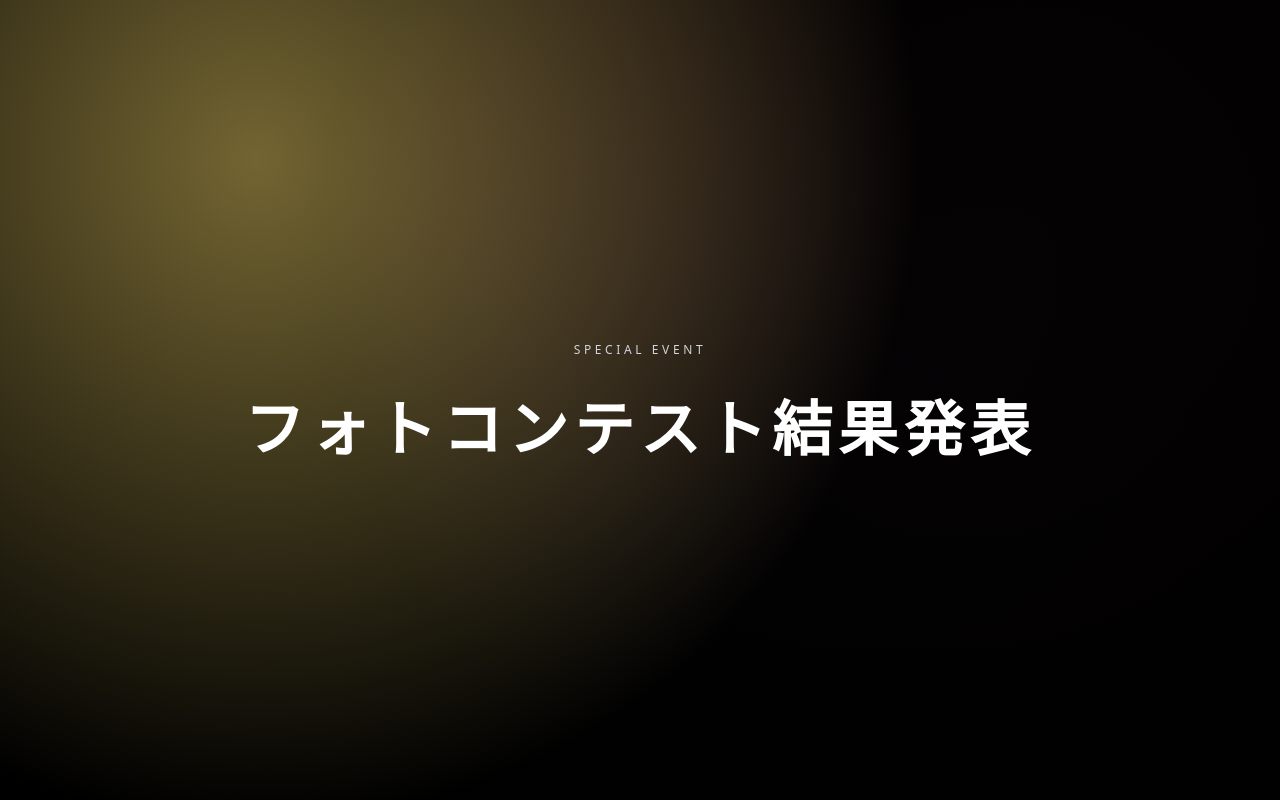
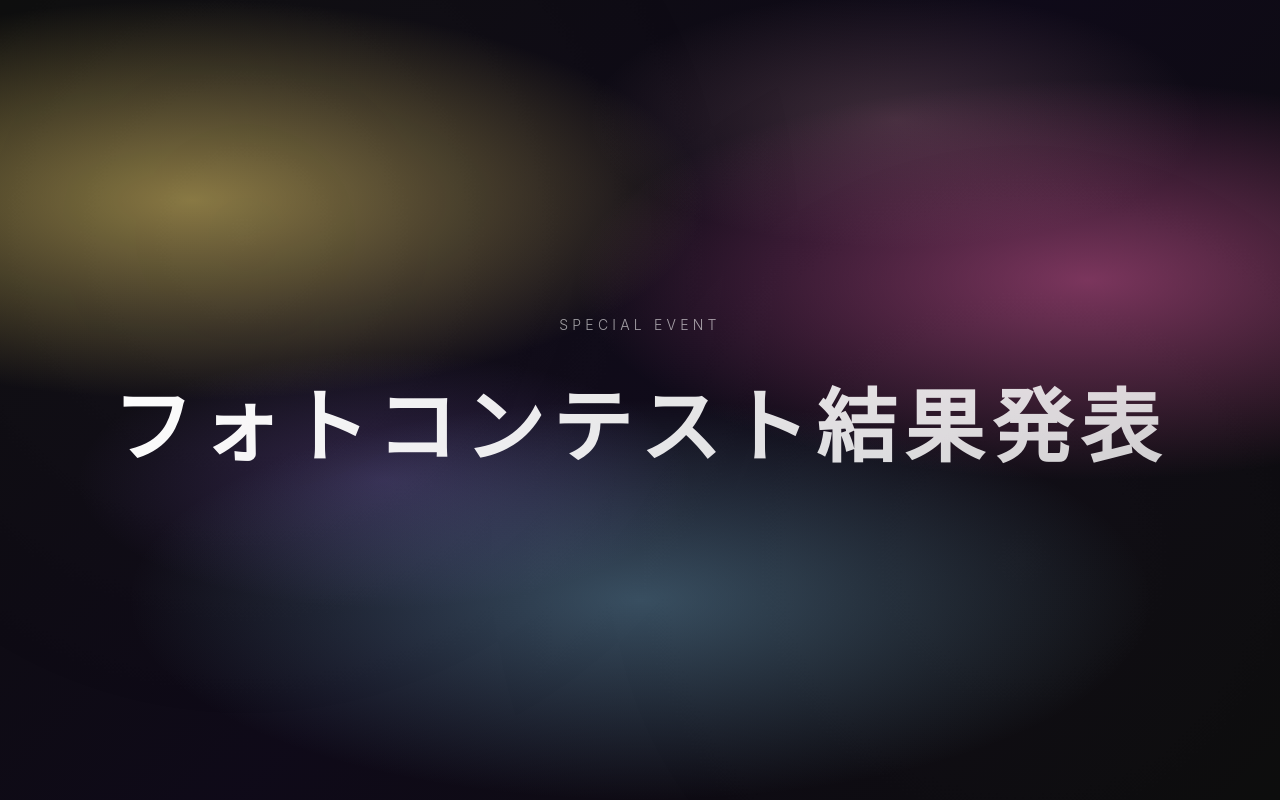
Before and after one commit to shota56/PhotoSlide, a Flask app: page /result in a window 1280 px wide. Run offline with Flask 2, Linux system fonts and the light colour scheme; some libraries are stand-ins or nearby versions.

Commit message:
Rebuild result page UI with modern design and remove confetti overlay effect

```diff
--- a/templates/result.html
+++ b/templates/result.html
@@ -8,20 +8,57 @@
     <style>
         * {
             cursor: none !important;
+            margin: 0;
+            padding: 0;
+            box-sizing: border-box;
         }
+
         body {
-            background: radial-gradient(circle at 20% 20%, rgba(255, 223, 110, 0.45), rgba(0, 0, 0, 0.95) 55%),
-                        radial-gradient(circle at 80% 30%, rgba(255, 105, 180, 0.4), rgba(0, 0, 0, 0.9) 60%),
-                        radial-gradient(circle at 50% 80%, rgba(135, 206, 235, 0.3), rgba(0, 0, 0, 0.95) 65%),
-                        linear-gradient(135deg, rgba(0,0,0,0.9), rgba(10,10,10,0.95));
+            background:
+                radial-gradient(ellipse 80% 50% at 15% 25%, rgba(255, 223, 110, 0.5) 0%, transparent 50%),
+                radial-gradient(ellipse 80% 50% at 85% 35%, rgba(255, 105, 180, 0.45) 0%, transparent 50%),
+                radial-gradient(ellipse 80% 50% at 50% 75%, rgba(135, 206, 235, 0.35) 0%, transparent 50%),
+                radial-gradient(ellipse 60% 40% at 30% 60%, rgba(147, 112, 219, 0.25) 0%, transparent 40%),
+                radial-gradient(ellipse 60% 40% at 70% 15%, rgba(255, 182, 193, 0.2) 0%, transparent 40%),
+                linear-gradient(135deg, rgba(0, 0, 0, 0.95) 0%, rgba(10, 5, 20, 0.98) 50%, rgba(0, 0, 0, 0.95) 100%);
+            background-attachment: fixed;
             color: #fff;
             min-height: 100vh;
+            position: relative;
+            overflow: hidden;
+            font-family: -apple-system, BlinkMacSystemFont, 'Segoe UI', 'Hiragino Sans', 'Hiragino Kaku Gothic ProN', 'Yu Gothic', 'Meiryo', sans-serif;
         }
+
+        body::before {
+            content: '';
+            position: fixed;
+            inset: 0;
+            background:
+                radial-gradient(circle at 20% 30%, rgba(255, 255, 255, 0.03) 0%, transparent 50%),
+                radial-gradient(circle at 80% 70%, rgba(255, 255, 255, 0.02) 0%, transparent 50%);
+            animation: backgroundShift 20s ease-in-out infinite alternate;
+            pointer-events: none;
+            z-index: 0;
+        }
+
+        @keyframes backgroundShift {
+            0% {
+                transform: translate(0, 0) scale(1);
+                opacity: 1;
+            }
+            100% {
+                transform: translate(-2%, -2%) scale(1.05);
+                opacity: 0.8;
+            }
+        }
+
         #slides {
             position: relative;
             width: 100%;
             height: 100vh;
+            z-index: 1;
         }
+
         .slide {
             position: absolute;
             inset: 0;
@@ -30,91 +67,206 @@
             align-items: center;
             justify-content: center;
             text-align: center;
-            gap: 2.5rem;
+            padding: 4rem 2rem;
             opacity: 0;
             pointer-events: none;
-            transition: opacity 0.6s ease;
+            transition: opacity 0.8s cubic-bezier(0.4, 0, 0.2, 1);
         }
+
         .slide.active {
             opacity: 1;
             pointer-events: auto;
         }
-        .fade-in {
+
+        .slide-content {
+            max-width: 1200px;
+            width: 100%;
+            display: flex;
+            flex-direction: column;
+            align-items: center;
+            gap: 3rem;
+        }
+
+        .title-slide {
+            gap: 2rem;
+        }
+
+        .title-slide .subtitle {
+            font-size: 0.875rem;
+            letter-spacing: 0.3em;
+            text-transform: uppercase;
+            color: rgba(255, 255, 255, 0.6);
+            font-weight: 300;
             opacity: 0;
             transform: translateY(20px);
-            transition: opacity 0.8s ease, transform 0.8s ease;
+            transition: opacity 1s ease 0.2s, transform 1s ease 0.2s;
         }
-        .slide.active .fade-in {
+
+        .slide.active .title-slide .subtitle {
             opacity: 1;
             transform: translateY(0);
         }
+
+        .title-slide .main-title {
+            font-size: clamp(2.5rem, 8vw, 5rem);
+            font-weight: 700;
+            letter-spacing: 0.1em;
+            background: linear-gradient(135deg, #fff 0%, rgba(255, 255, 255, 0.8) 100%);
+            -webkit-background-clip: text;
+            -webkit-text-fill-color: transparent;
+            background-clip: text;
+            opacity: 0;
+            transform: translateY(30px);
+            transition: opacity 1s ease 0.4s, transform 1s ease 0.4s;
+        }
+
+        .slide.active .title-slide .main-title {
+            opacity: 1;
+            transform: translateY(0);
+        }
+
+        .category-slide-content {
+            gap: 4rem;
+        }
+
+        .category-header {
+            opacity: 0;
+            transform: translateY(30px);
+            transition: opacity 0.8s ease, transform 0.8s ease;
+        }
+
+        .slide.active .category-header {
+            opacity: 1;
+            transform: translateY(0);
+        }
+
+        .category-label {
+            font-size: 0.75rem;
+            letter-spacing: 0.4em;
+            text-transform: uppercase;
+            color: rgba(255, 255, 255, 0.5);
+            font-weight: 300;
+            margin-bottom: 1rem;
+        }
+
+        .category-name {
+            font-size: clamp(2rem, 6vw, 4rem);
+            font-weight: 600;
+            color: #fff;
+            line-height: 1.2;
+        }
+
         .hero-wrapper {
-            width: min(90vw, 900px);
-            max-height: 70vh;
-            border-radius: 24px;
-            background: rgba(255, 255, 255, 0.06);
-            box-shadow: 0 25px 80px rgba(0, 0, 0, 0.45);
+            width: 100%;
+            max-width: 1000px;
+            max-height: 65vh;
             position: relative;
-            overflow: hidden;
             display: flex;
             align-items: center;
             justify-content: center;
-            backdrop-filter: blur(4px);
-            padding: 20px;
-            box-sizing: border-box;
+            opacity: 0;
+            transform: scale(0.95);
+            transition: opacity 1s ease 0.3s, transform 1s ease 0.3s;
         }
-        .hero-wrapper::before {
-            content: '';
-            position: absolute;
-            inset: 0;
-            border: 1px solid rgba(255, 255, 255, 0.1);
-            border-radius: 24px;
-            pointer-events: none;
+
+        .slide.active .hero-wrapper {
+            opacity: 1;
+            transform: scale(1);
         }
+
         .hero-wrapper img {
             max-width: 100%;
             max-height: 100%;
             width: auto;
             height: auto;
             object-fit: contain;
+            border-radius: 20px;
+            box-shadow: 0 20px 60px rgba(0, 0, 0, 0.5), 0 0 0 1px rgba(255, 255, 255, 0.1);
         }
-        .confetti {
-            position: absolute;
-            inset: 0;
-            background-image:
-                radial-gradient(circle at 20% 30%, rgba(255, 255, 255, 0.25) 0, rgba(255, 255, 255, 0.0) 55%),
-                radial-gradient(circle at 70% 20%, rgba(255, 255, 255, 0.18) 0, rgba(255, 255, 255, 0.0) 50%),
-                radial-gradient(circle at 40% 70%, rgba(255, 255, 255, 0.2) 0, rgba(255, 255, 255, 0.0) 55%);
-            opacity: 0.35;
-            pointer-events: none;
+
+        .ending-slide {
+            gap: 2rem;
+        }
+
+        .ending-title {
+            font-size: clamp(2rem, 6vw, 4rem);
+            font-weight: 600;
+            color: #fff;
+            opacity: 0;
+            transform: translateY(30px);
+            transition: opacity 1s ease 0.2s, transform 1s ease 0.2s;
+        }
+
+        .slide.active .ending-title {
+            opacity: 1;
+            transform: translateY(0);
+        }
+
+        .ending-message {
+            font-size: clamp(1.25rem, 3vw, 2rem);
+            color: rgba(255, 255, 255, 0.7);
+            font-weight: 300;
+            opacity: 0;
+            transform: translateY(20px);
+            transition: opacity 1s ease 0.5s, transform 1s ease 0.5s;
+        }
+
+        .slide.active .ending-message {
+            opacity: 1;
+            transform: translateY(0);
+        }
+
+
+        @media (max-width: 768px) {
+            .slide {
+                padding: 2rem 1rem;
+            }
+
+            .slide-content {
+                gap: 2rem;
+            }
+
+            .category-slide-content {
+                gap: 2.5rem;
+            }
         }
     </style>
 </head>
-<body class="w-full h-screen overflow-hidden">
+<body>
     <div id="slides">
+        <!-- タイトルスライド -->
         <section class="slide active" data-index="0">
-            <div class="fade-in text-xs uppercase tracking-[0.3em] text-gray-300">Special Event</div>
-            <div class="fade-in text-4xl md:text-6xl font-bold tracking-widest">フォトコンテスト結果発表</div>
+            <div class="slide-content title-slide">
+                <div class="subtitle">Special Event</div>
+                <h1 class="main-title">フォトコンテスト結果発表</h1>
+            </div>
         </section>
+
+        <!-- カテゴリスライド -->
         {% for category in categories %}
         <section class="slide category-slide" data-index="{{ loop.index }}" data-category-state="title-only">
-            <div class="fade-in category-title">
-                <p class="text-sm uppercase tracking-[0.3em] text-gray-300">Award</p>
-                <h2 class="mt-2 text-3xl md:text-5xl font-semibold">{{ category.name }}</h2>
-            </div>
-            <div class="fade-in hero-wrapper category-image" style="display: none;">
-                <div class="confetti"></div>
-                {% if category.photo_url %}
-                <img src="{{ category.photo_url }}" alt="{{ category.name }}">
-                {% else %}
-                <p class="text-gray-300">写真が選出されていません</p>
-                {% endif %}
+            <div class="slide-content category-slide-content">
+                <div class="category-header">
+                    <div class="category-label">Award</div>
+                    <h2 class="category-name">{{ category.name }}</h2>
+                </div>
+                <div class="hero-wrapper category-image" style="display: none;">
+                    {% if category.photo_url %}
+                    <img src="{{ category.photo_url }}" alt="{{ category.name }}">
+                    {% else %}
+                    <p style="color: rgba(255, 255, 255, 0.5); font-size: 1.25rem;">写真が選出されていません</p>
+                    {% endif %}
+                </div>
             </div>
         </section>
         {% endfor %}
-        <section class="slide" data-index="{{ categories|length + 1 }}">
-            <div class="fade-in text-3xl md:text-5xl font-semibold">ご参加ありがとうございました</div>
-            <div class="fade-in text-gray-300">引き続き素敵な時間をお過ごしください</div>
+
+        <!-- エンディングスライド -->
+        <section class="slide ending-slide" data-index="{{ categories|length + 1 }}">
+            <div class="slide-content">
+                <h2 class="ending-title">ご参加ありがとうございました</h2>
+                <p class="ending-message">引き続き素敵な時間をお過ごしください</p>
+            </div>
         </section>
     </div>
 
```
